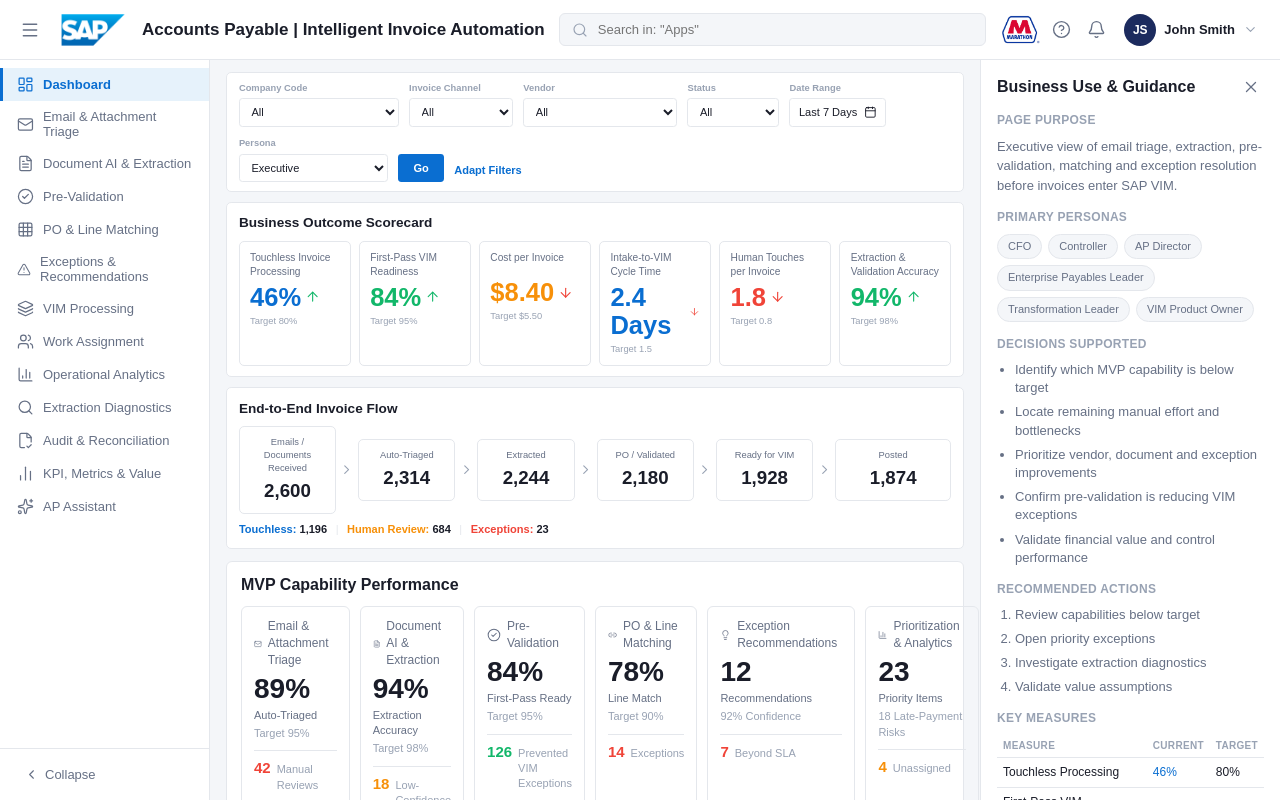
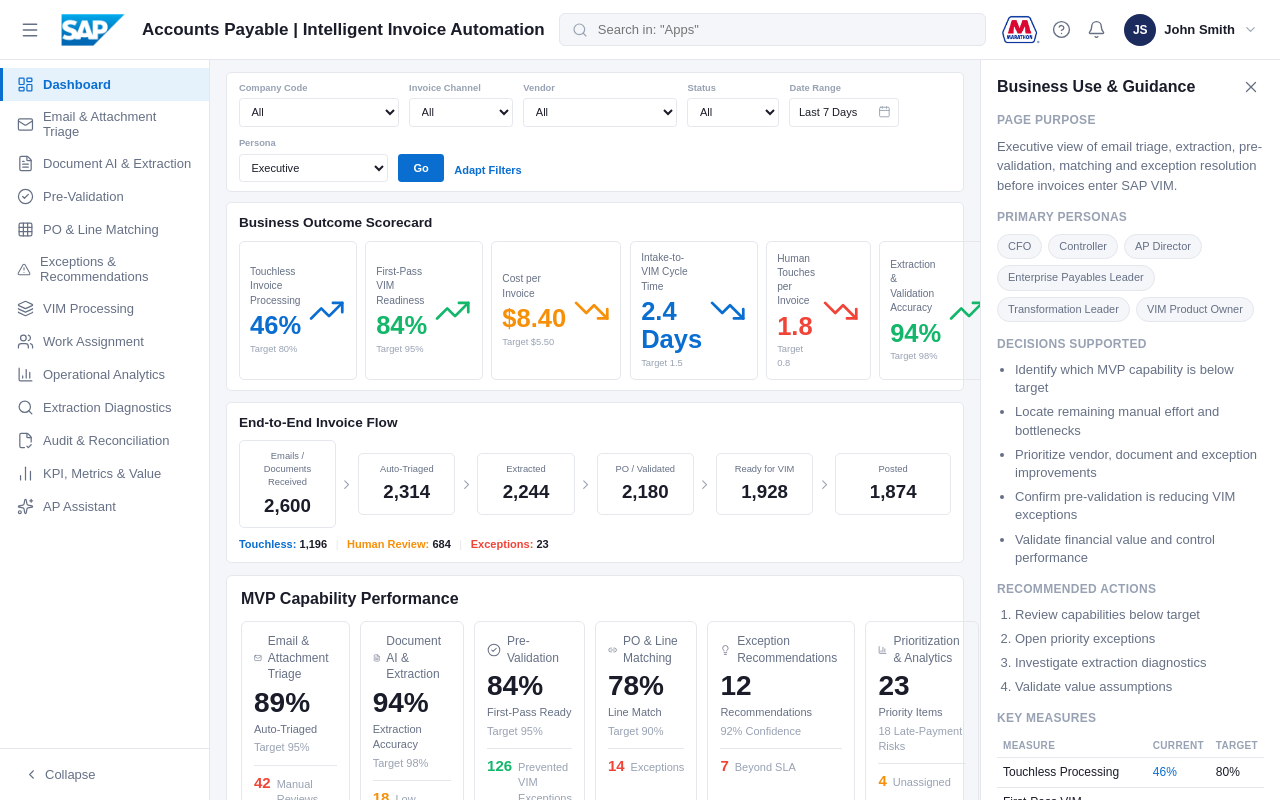
Before and after one commit to Dharshini-Prem-Anand/marathon_version2, a React (Vite) app: page / in a window 1280 px wide. Built offline with nearby package versions, Linux system fonts and the light colour scheme.

Commit message:
added fields to date range, fixed overflowing of texts in invoice area, changed the UI of the arrow

```diff
--- a/src/App.css
+++ b/src/App.css
@@ -268,6 +268,35 @@
   font-family: inherit;
 }
 
+.filter-date-select {
+  position: relative;
+  display: flex;
+  align-items: center;
+}
+
+.filter-date-select select {
+  width: 100%;
+  border: 1px solid var(--border);
+  border-radius: 4px;
+  padding: 0 30px 0 10px;
+  height: 34px;
+  font-size: 13px;
+  color: var(--text-primary);
+  background: var(--bg-panel);
+  font-family: inherit;
+  appearance: none;
+  -webkit-appearance: none;
+}
+
+.filter-date-icon {
+  position: absolute;
+  right: 10px;
+  top: 50%;
+  transform: translateY(-50%);
+  color: var(--text-muted);
+  pointer-events: none;
+}
+
 .filter-date {
   display: flex;
   align-items: center;
@@ -323,20 +352,27 @@
   border-radius: 6px;
   padding: 11px 12px;
   display: flex;
+  flex-direction: row;
+  align-items: center;
+  justify-content: space-between;
+  gap: 8px;
+}
+
+.scorecard-main {
+  display: flex;
   flex-direction: column;
   gap: 4px;
+  min-width: 0;
+}
+
+.scorecard-trend-icon {
+  flex-shrink: 0;
 }
 
 .scorecard-label {
   font-size: 12px;
   color: var(--text-secondary);
   min-height: 28px;
-}
-
-.scorecard-value-row {
-  display: flex;
-  align-items: center;
-  gap: 5px;
 }
 
 .scorecard-value {
@@ -348,14 +384,6 @@
 .scorecard-target {
   font-size: 11px;
   color: var(--text-muted);
-}
-
-.trend-up {
-  color: var(--green);
-}
-
-.trend-down {
-  color: var(--red);
 }
 
 .color-blue {
@@ -1388,7 +1416,7 @@
 /* Invoice Preview & Extracted Fields */
 .invoice-preview-grid {
   display: grid;
-  grid-template-columns: minmax(0, 1.1fr) minmax(0, 1fr);
+  grid-template-columns: minmax(0, 1.3fr) minmax(0, 1fr);
   gap: 20px;
   align-items: start;
 }
@@ -1400,12 +1428,14 @@
   font-size: 12px;
   color: var(--text-primary);
   background: var(--bg-panel);
+  overflow: hidden;
 }
 
 .invoice-mock-header {
   display: flex;
-  align-items: center;
+  align-items: flex-start;
   justify-content: space-between;
+  gap: 10px;
   border-bottom: 2px solid var(--text-primary);
   padding-bottom: 10px;
   margin-bottom: 10px;
@@ -1418,12 +1448,21 @@
   font-weight: 700;
   font-size: 12px;
   letter-spacing: 0.3px;
+  min-width: 0;
+  flex: 1;
+}
+
+.invoice-mock-brand span {
+  overflow: hidden;
+  text-overflow: ellipsis;
+  white-space: nowrap;
 }
 
 .invoice-mock-heading {
-  font-size: 20px;
+  font-size: 18px;
   font-weight: 700;
   letter-spacing: 1px;
+  flex-shrink: 0;
 }
 
 .invoice-mock-meta {
@@ -1455,6 +1494,7 @@
 
 .invoice-mock-table {
   width: 100%;
+  table-layout: fixed;
   border-collapse: collapse;
   font-size: 12px;
   margin-bottom: 10px;
@@ -1467,11 +1507,17 @@
   color: var(--text-muted);
   font-weight: 600;
   font-size: 11px;
+  overflow: hidden;
+  text-overflow: ellipsis;
+  white-space: nowrap;
 }
 
 .invoice-mock-table td {
   padding: 6px 4px;
   border-bottom: 1px solid var(--border);
+  overflow: hidden;
+  text-overflow: ellipsis;
+  white-space: nowrap;
 }
 
 .invoice-mock-totals {
--- a/src/components/FilterBar.jsx
+++ b/src/components/FilterBar.jsx
@@ -1,10 +1,25 @@
+import { useState } from 'react'
 import { Calendar } from 'lucide-react'
+
+const defaultDateRangeOptions = [
+  'Today',
+  'Last 7 Days',
+  'Last 30 Days',
+  'Last 90 Days',
+  'This Month',
+  'Last Month',
+  'This Quarter',
+  'Last Quarter',
+  'Year to Date',
+  'Custom Range',
+]
 
 export default function FilterBar({
   fields,
   values,
   onFieldChange,
   dateRangeLabel = 'Last 7 Days',
+  dateRangeOptions,
   dateFieldLabel = 'Date Range',
   personaField,
   personaValue,
@@ -13,6 +28,13 @@
   hideGoButton,
   onGo,
 }) {
+  const options =
+    dateRangeOptions ??
+    (defaultDateRangeOptions.includes(dateRangeLabel)
+      ? defaultDateRangeOptions
+      : [dateRangeLabel, ...defaultDateRangeOptions])
+  const [dateRange, setDateRange] = useState(dateRangeLabel)
+
   return (
     <div className="filter-bar">
       {fields.map((f) => (
@@ -28,9 +50,13 @@
 
       <div className="filter-field">
         <label>{dateFieldLabel}</label>
-        <div className="filter-date">
-          <span>{dateRangeLabel}</span>
-          <Calendar size={15} />
+        <div className="filter-date-select">
+          <select value={dateRange} onChange={(e) => setDateRange(e.target.value)}>
+            {options.map((opt) => (
+              <option key={opt}>{opt}</option>
+            ))}
+          </select>
+          <Calendar size={15} className="filter-date-icon" />
         </div>
       </div>
 
--- a/src/components/InvoicePreviewPanel.jsx
+++ b/src/components/InvoicePreviewPanel.jsx
@@ -51,6 +51,12 @@
           </div>
 
           <table className="invoice-mock-table">
+            <colgroup>
+              <col style={{ width: '46%' }} />
+              <col style={{ width: '14%' }} />
+              <col style={{ width: '19%' }} />
+              <col style={{ width: '21%' }} />
+            </colgroup>
             <thead>
               <tr>
                 <th>Description</th>
--- a/src/components/PageFooter.jsx
+++ b/src/components/PageFooter.jsx
@@ -7,7 +7,7 @@
       <img src={sapLogo} alt="SAP" className="sap-logo-sm" />
       {platformLabel && <span>{platformLabel}</span>}
       <span className="page-footer-divider">|</span>
-      <span>Built by Sierra Digital</span>
+      <span>Built by Sierra Digital Inc</span>
     </div>
   )
 }
--- a/src/components/Scorecard.jsx
+++ b/src/components/Scorecard.jsx
@@ -1,4 +1,4 @@
-import { ArrowUp, ArrowDown } from 'lucide-react'
+import { TrendingUp, TrendingDown } from 'lucide-react'
 
 export default function Scorecard({ title, metrics }) {
   return (
@@ -7,13 +7,13 @@
       <div className="scorecard-grid">
         {metrics.map((m) => (
           <div className="scorecard-card" key={m.label}>
-            <div className="scorecard-label">{m.label}</div>
-            <div className="scorecard-value-row">
+            <div className="scorecard-main">
+              <div className="scorecard-label">{m.label}</div>
               <span className={`scorecard-value color-${m.color}`}>{m.value}</span>
-              {m.trend === 'up' && <ArrowUp size={18} className="trend-up" />}
-              {m.trend === 'down' && <ArrowDown size={18} className="trend-down" />}
+              {m.target && <div className="scorecard-target">{m.target}</div>}
             </div>
-            {m.target && <div className="scorecard-target">{m.target}</div>}
+            {m.trend === 'up' && <TrendingUp size={44} strokeWidth={2.25} className={`scorecard-trend-icon color-${m.color}`} />}
+            {m.trend === 'down' && <TrendingDown size={44} strokeWidth={2.25} className={`scorecard-trend-icon color-${m.color}`} />}
           </div>
         ))}
       </div>
```
